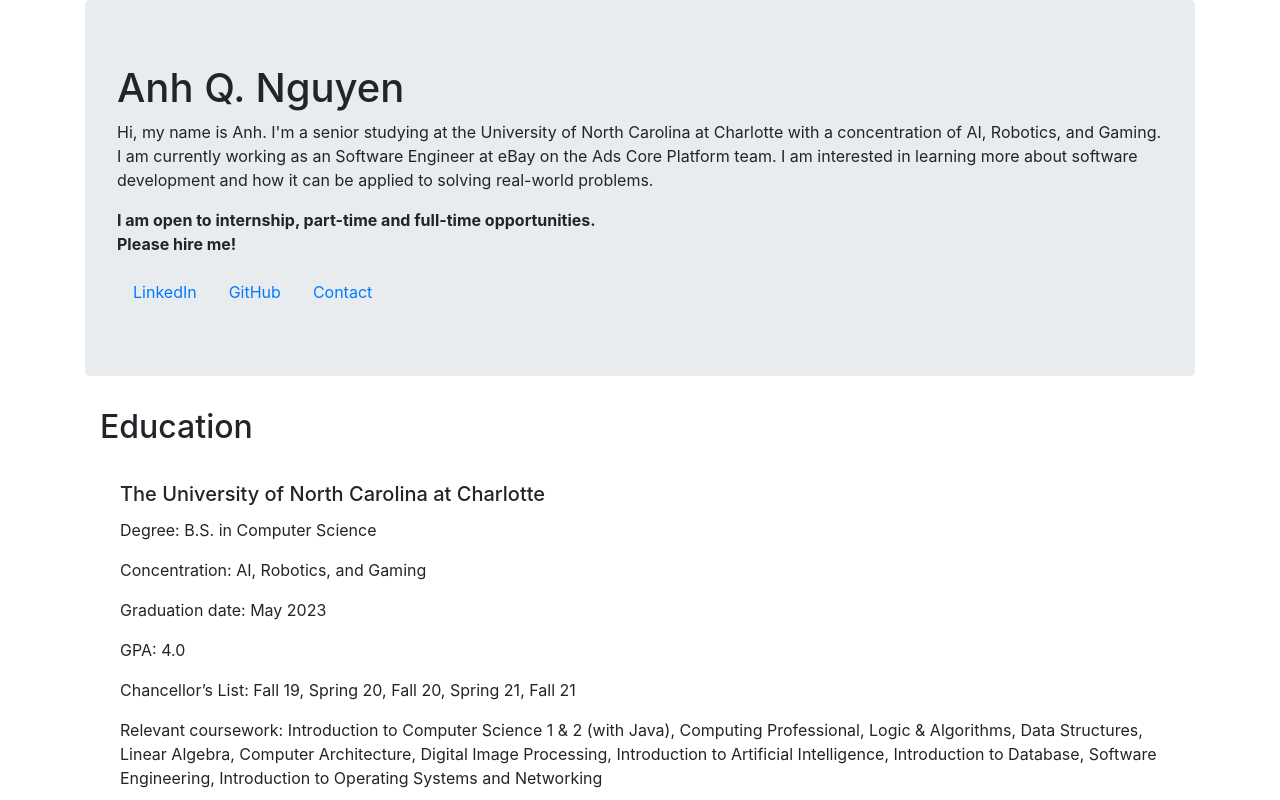
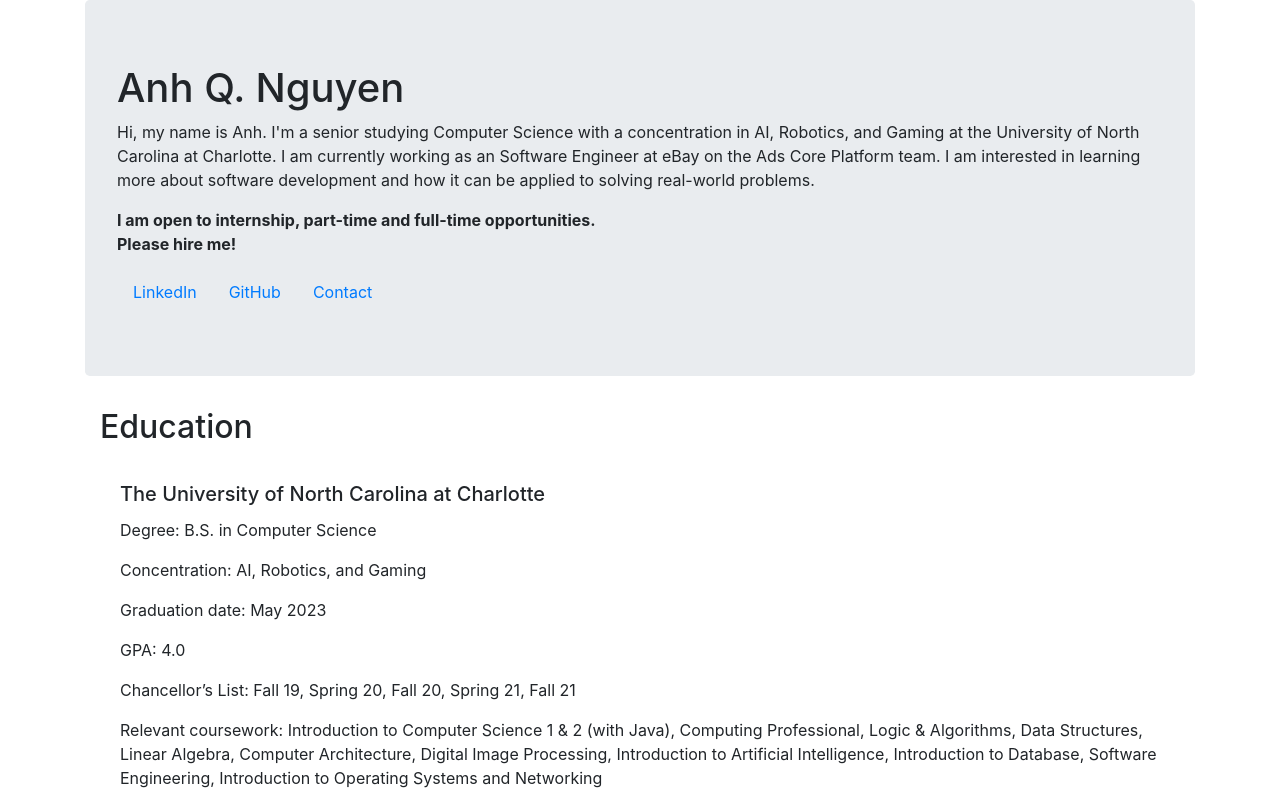
Before and after one commit to quynhanh-ngx/portfolio, a React (Create React App) app: page / in a window 1280 px wide. Shown: the top 800 px of the page. Built offline with nearby package versions, Linux system fonts and the light colour scheme; the HTML template or start-up script is replaced by a standard one.

Commit message:
Fix grammar

```diff
--- a/src/App.js
+++ b/src/App.js
@@ -8,7 +8,7 @@ class Introduction extends Component {
         return <Jumbotron>
             <h1>Anh Q. Nguyen</h1>
             <p>
-                Hi, my name is Anh. I'm a senior studying at the University of North Carolina at Charlotte with a concentration of AI, Robotics, and Gaming.
+                Hi, my name is Anh. I'm a senior studying Computer Science with a concentration in AI, Robotics, and Gaming at the University of North Carolina at Charlotte.
                 I am currently working as an Software Engineer at eBay on the Ads Core Platform team.
                 I am interested in learning more about software development and how it can be applied to solving real-world problems.
             </p>
```
